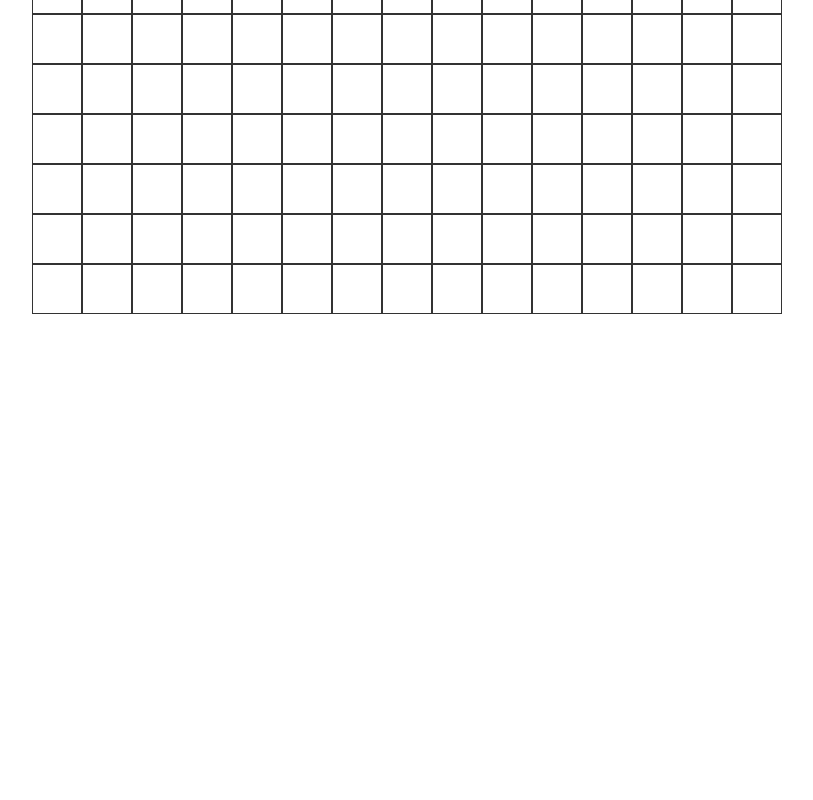
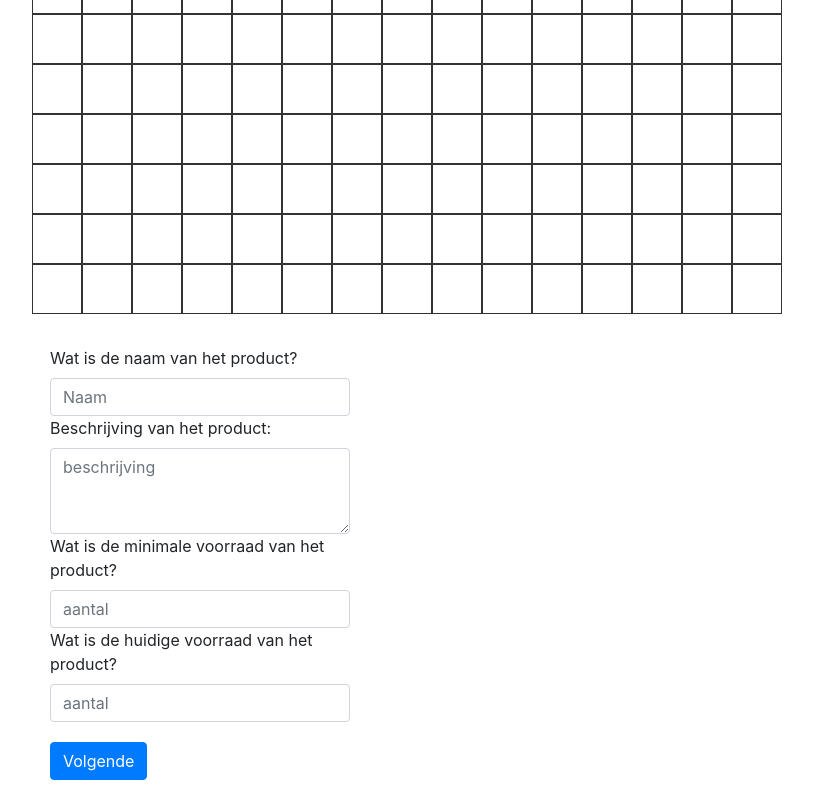
Before and after one commit to Versteeg0/StorageManager, a website built with webpack: page index.html in a window 1280 px wide. Shown: the part 562-1362 px from the top of the page, without its empty margins (0-813 px from the left). Before the commit the page ends 908 px from the top, so only its background shows below. Built offline with nearby package versions, Linux system fonts and the light colour scheme.

Commit message:
form setup

```diff
--- a/app/Controller/MagazijnController.js
+++ b/app/Controller/MagazijnController.js
@@ -1,7 +1,8 @@
-import { DecoratieView } from "../View/DecoratieView.js";
-import {KledingView} from "../View/KledingView.js";
-import {TierelantijnView} from "../View/TierelantijnView.js";
-import {MenuView} from "../View/MenuView.js";
+import {DecoratieView} from "../View/DecoratieView";
+import {KledingView} from "../View/KledingView";
+import {TierelantijnView} from "../View/TierelantijnView";
+import {MenuView} from "../View/MenuView";
+import {FormView} from "../View/FormView";
 
 export default class MagazijnController{
 
@@ -10,13 +11,17 @@ export default class MagazijnController{
         this.kledingView = new KledingView(this);
         this.tierelantijnView = new TierelantijnView(this);
         this.menuView = new MenuView(this);
+        this.formView = new FormView(this);
 
         this.menuView.createMenu();
         this.decoratieView.draw();
         this.kledingView.draw();
         this.tierelantijnView.draw();
+        this.formView.createForm();
 
         document.getElementById("kleding").style.display = "none";
         document.getElementById("tierelantijn").style.display = "none";
     }
+
+
 }
--- a/app/View/FormView.js
+++ b/app/View/FormView.js
@@ -2,9 +2,113 @@ export class FormView{
 
     constructor(controller) {
         this.container = document.getElementById('container');
+        this.formContainer = document.createElement("div");
+        this.formContainer.id = "formContainer";
+        this.form = document.createElement("form");
     }
 
     createForm() {
+        this.phase1();
+        this.phase2();
+        this.formContainer.appendChild(this.form);
+        this.container.appendChild(this.formContainer);
+
+        this.phase1Form.style.display = "none";
+
 
     }
+
+    phase1(){
+        this.phase1Form = document.createElement("form-group");
+        this.phase1Form.id = "phase1";
+
+        this.soort = document.createElement("label");
+        this.soort.innerText = "Kies je soort product";
+
+        this.phase1Form.appendChild(this.soort);
+
+        this.multiSelect = document.createElement("select");
+        this.multiSelect.classList.add("form-control");
+
+
+        this.option1 = document.createElement("option");
+        this.option1.innerText = "Decoratie";
+
+        this.option2 = document.createElement("option");
+        this.option2.innerText = "Kleding";
+
+        this.option3 = document.createElement("option");
+        this.option3.innerText = "Tierelantijn";
+
+        this.phase1Form.appendChild(this.multiSelect);
+
+        this.multiSelect.appendChild(this.option1);
+        this.multiSelect.appendChild(this.option2);
+        this.multiSelect.appendChild(this.option3);
+
+        this.phase1Button = document.createElement("button");
+        this.phase1Button.classList.add("btn", "btn-primary");
+        this.phase1Button.innerText = "Volgende";
+
+        this.phase1Form.appendChild(this.phase1Button);
+        this.form.appendChild(this.phase1Form);
+    }
+
+    phase2(){
+        this.phase2Form = document.createElement("form-group");
+        this.phase2Form.id = "phase2";
+
+        this.naam = document.createElement("label");
+        this.naam.innerText = "Wat is de naam van het product?";
+        this.phase2Form.appendChild(this.naam);
+
+        this.naamInput = document.createElement("input");
+        this.naamInput.classList.add("form-control");
+        this.naamInput.id ="naamInput";
+        this.naamInput.placeholder = "Naam";
+        this.phase2Form.appendChild(this.naamInput);
+
+        this.beschrijving = document.createElement("label");
+        this.beschrijving.innerText = "Beschrijving van het product:";
+        this.phase2Form.appendChild(this.beschrijving);
+
+        this.beschrijvingInput = document.createElement("textarea");
+        this.beschrijvingInput.classList.add("form-control");
+        this.beschrijvingInput.id ="beschrijvingInput";
+        this.beschrijvingInput.rows = 3;
+        this.beschrijvingInput.placeholder = "beschrijving";
+        this.phase2Form.appendChild(this.beschrijvingInput);
+
+        this.minVoorraad = document.createElement("label");
+        this.minVoorraad.innerText = "Wat is de minimale voorraad van het product?";
+        this.phase2Form.appendChild(this.minVoorraad);
+
+        this.minVoorraadInput = document.createElement("input");
+        this.minVoorraadInput.classList.add("form-control");
+        this.minVoorraadInput.id = "minVoorraadInput";
+        this.minVoorraadInput.placeholder = "aantal";
+        this.phase2Form.appendChild(this.minVoorraadInput);
+
+        this.hVoorraad = document.createElement("label");
+        this.hVoorraad.innerText = "Wat is de huidige voorraad van het product?";
+        this.phase2Form.appendChild(this.hVoorraad);
+
+        this.hVoorraadInput = document.createElement("input");
+        this.hVoorraadInput.classList.add("form-control");
+        this.hVoorraadInput.id = "hVoorraadInput";
+        this.hVoorraadInput.placeholder = "aantal";
+        this.phase2Form.appendChild(this.hVoorraadInput);
+
+        this.phase2Button = document.createElement("button");
+        this.phase2Button.classList.add("btn", "btn-primary");
+        this.phase2Button.innerText = "Volgende";
+
+        this.phase2Form.appendChild(this.phase2Button);
+        this.form.appendChild(this.phase2Form);
+    }
+
+    phase3(){
+        this.phase3Form = document.createElement("form-group");
+        this.phase3Form.id = "phase3";
+    }
 }
--- a/app/View/KledingView.js
+++ b/app/View/KledingView.js
@@ -12,7 +12,6 @@ export class KledingView{
         let header = document.createElement("h2");
         header.innerText = "Kleding";
         this.kledingContainer.appendChild(header);
-
 
         this.makeRow();
         this.makeColumns();
--- a/app/View/MenuView.js
+++ b/app/View/MenuView.js
@@ -7,7 +7,7 @@ export class MenuView{
     createMenu() {
         //Create menu div
         let menu = document.createElement("nav");
-        menu.classList.add("navbar", "navbar-expand-sm", "bg-dark", "navbar-dark")
+        menu.classList.add("navbar", "navbar-expand-sm", "bg-dark", "navbar-dark");
 
         let ul = document.createElement("ul");
         ul.classList.add("navbar-nav");
--- a/app/app.js
+++ b/app/app.js
@@ -1,3 +1,3 @@
-import  MagazijnController from './Controller/MagazijnController.js';
+import  MagazijnController from './Controller/MagazijnController';
 
 let controller = new MagazijnController();
--- a/css/style.css
+++ b/css/style.css
@@ -14,6 +14,16 @@
     grid-template-columns: 1fr 1fr 1fr 1fr 1fr 1fr 1fr 1fr 1fr 1fr 1fr 1fr 1fr 1fr 1fr;
 }
 
+#formContainer{
+    margin-left: 50px;
+    height: 200px;
+    width: 300px;
+}
+#formContainer button{
+    margin: 20px 0;
+}
+
+
 .cell {
     width: 50px;
     height: 50px;
```
Also changed, not shown: index.html (+1 -2 lines), app/Model/Decoratie.js (added), app/Model/Kleding.js (added), app/Model/Tierelantijn.js (added).
